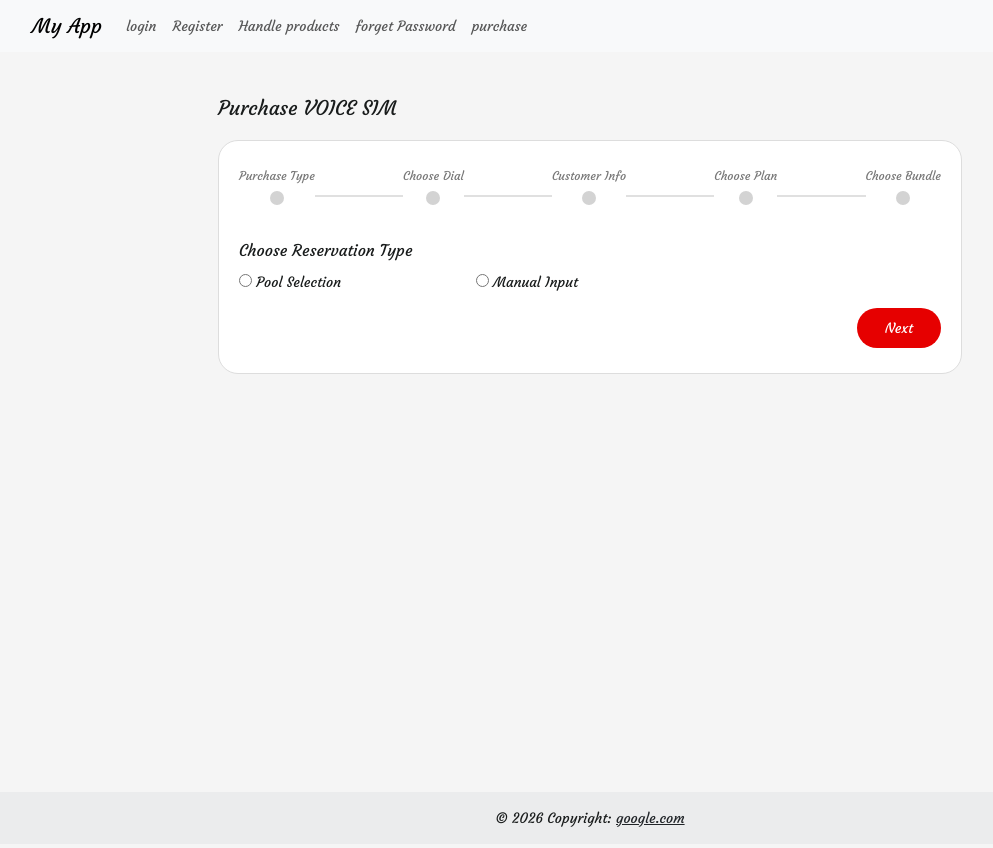
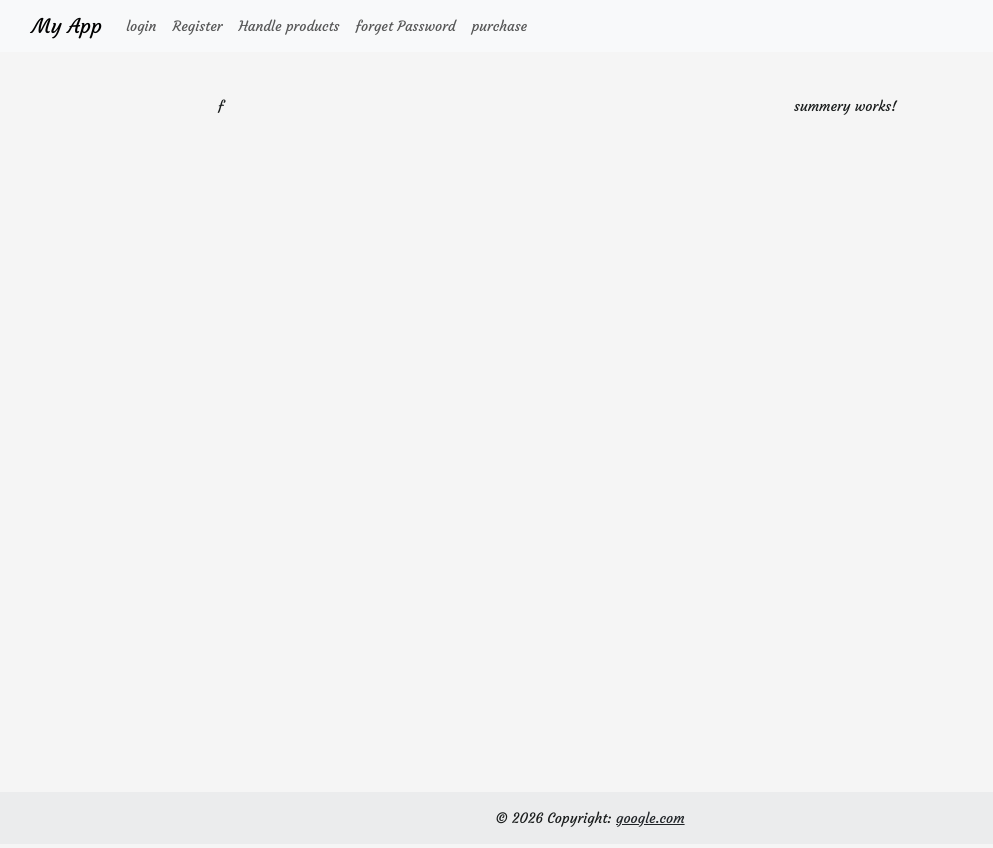
Before and after one commit to hebataha/my-angular-app, an Angular app: page /productStepper in a window 1280 px wide. Shown: the whole page, without its empty margins (50-1043 px from the left). Built offline with nearby package versions, Linux system fonts and the light colour scheme.

Commit message:
add summery

```diff
--- a/src/app/product-type-stepper/product-type-stepper/product-type-stepper.html
+++ b/src/app/product-type-stepper/product-type-stepper/product-type-stepper.html
@@ -1,5 +1,5 @@
 <!-- <h1>{{stepNum }}</h1> -->
-@if(stepNum === ProductType.ADSL){
+<!-- @if(stepNum === ProductType.ADSL){
 <h5>Purchase ADSL</h5>
 }
 
@@ -82,4 +82,13 @@
     <div class="stepper__footer d-flex flex-row-reverse">
         <button class="proceed-btn"> Next</button>
     </div>
+</div> -->
+<div class="row">
+    <div class="col-12 col-lg-9">
+        f
+    </div>
+    <div class="col-12 col-lg-3">
+
+        <app-summery></app-summery>
+    </div>
 </div>
--- a/src/app/product-type-stepper/product-type-stepper/product-type-stepper.ts
+++ b/src/app/product-type-stepper/product-type-stepper/product-type-stepper.ts
@@ -1,9 +1,10 @@
 import { Component } from '@angular/core';
 import { servicePopup } from '../../shared/popup/service-popup';
 import { ProductType } from '../../shared/enums/product-type';
+import { Summery } from './summery/summery';
 @Component({
   selector: 'app-product-type-stepper',
-  imports: [],
+  imports: [Summery],
   templateUrl: './product-type-stepper.html',
   styleUrl: './product-type-stepper.scss',
 })
--- /dev/null
+++ b/src/app/product-type-stepper/product-type-stepper/summery/summery.html
@@ -0,0 +1 @@
+<p>summery works!</p>
```
Also changed, not shown: src/app/product-type-stepper/product-type-stepper/summery/summery.ts (added, +11 -0 lines), src/app/product-type-stepper/product-type-stepper/summery/summery.scss (added), 1 other file (tests, documents, lock files or other folders).
